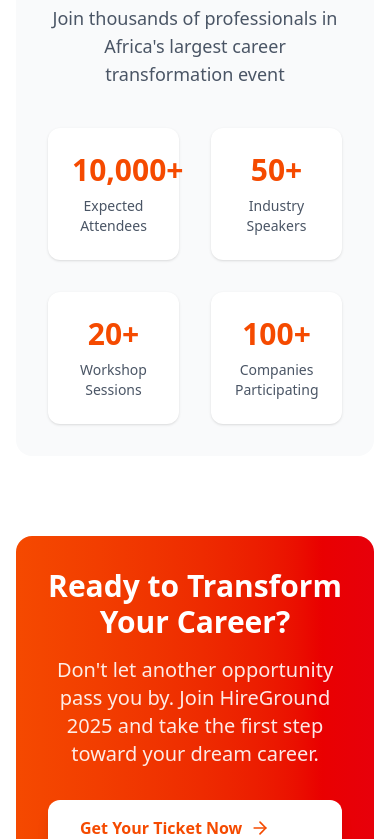
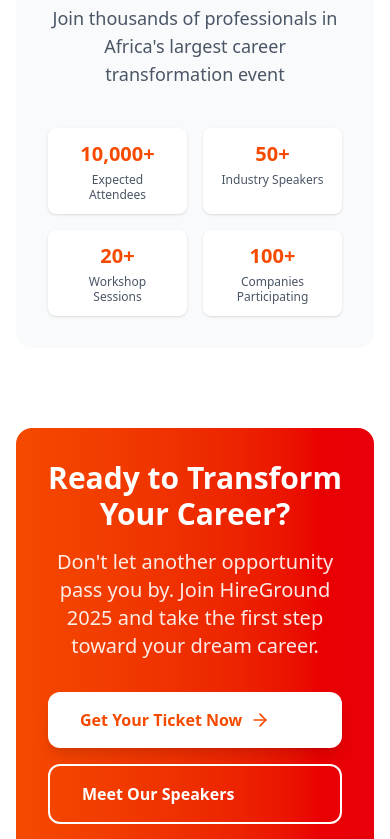
Before and after one commit to Phemmy-Dev/hireground-by-tlt, a React (Vite) app: page /about in a window 390 px wide. Shown: the part 3700-4539 px from the top of the page. Built offline with nearby package versions, Linux system fonts and the light colour scheme.

Commit message:
Made tweaks to areas not good on mobile

```diff
--- a/src/components/OrganizingTeam.jsx
+++ b/src/components/OrganizingTeam.jsx
@@ -10,7 +10,7 @@
     {
       id: 1,
       name: "Joshua Oroge ",
-      role: "HireGround Event Director",
+      role: "HireGround Project Lead",
       image: JoshuaImage,
       linkedin: "#",
       twitter: "#",
@@ -19,7 +19,7 @@
     {
       id: 2,
       name: "Oluwabukunmi Olaopa",
-      role: "HireGround Co-organizer",
+      role: "HireGround Programme Coordinator",
       image: BukunmiImage,
       linkedin: "#",
       twitter: "#",
--- a/src/components/sections/Cta.jsx
+++ b/src/components/sections/Cta.jsx
@@ -98,15 +98,12 @@
                   rel="noopener noreferrer"
                   whileHover={{ scale: 1.02, y: -2 }}
                   whileTap={{ scale: 0.98 }}
-                  className="group relative inline-flex items-center justify-center px-8 py-4 text-lg font-semibold text-white bg-orange-600 rounded-xl shadow-lg hover:shadow-xl transition-all duration-300 overflow-hidden min-w-[200px]"
+                  className="group inline-flex items-center justify-center px-8 py-4 text-lg font-semibold text-white bg-orange-600 hover:bg-orange-700 rounded-xl shadow-lg hover:shadow-xl transition-all duration-300 min-w-[200px]"
                 >
-                  <span className="relative flex items-center gap-3">
+                  <span className="flex items-center gap-3">
                     Get Your Ticket
                     <FiArrowRight className="w-5 h-5 group-hover:translate-x-1 transition-transform duration-300" />
                   </span>
-
-                  {/* Subtle hover effect */}
-                  <div className="absolute inset-0 bg-orange-700 opacity-0 group-hover:opacity-100 transition-opacity duration-300"></div>
                 </motion.a>
 
                 {/* Secondary CTA */}
--- a/src/components/sections/aboutsections/AboutHireground.jsx
+++ b/src/components/sections/aboutsections/AboutHireground.jsx
@@ -198,7 +198,7 @@
               </p>
             </div>
 
-            <div className="grid grid-cols-2 lg:grid-cols-4 gap-8">
+            <div className="grid grid-cols-2 lg:grid-cols-4 gap-4 sm:gap-6 lg:gap-8">
               {stats.map((stat, index) => (
                 <motion.div
                   key={index}
@@ -206,12 +206,12 @@
                   whileInView={{ opacity: 1, scale: 1 }}
                   transition={{ duration: 0.6, delay: index * 0.1 }}
                   viewport={{ once: true }}
-                  className="text-center bg-white rounded-xl p-6 shadow-sm"
+                  className="text-center bg-white rounded-lg sm:rounded-xl p-3 sm:p-4 lg:p-6 shadow-sm hover:shadow-md transition-all duration-300 hover:scale-105"
                 >
-                  <div className="text-3xl md:text-4xl font-bold text-orange-600 mb-2">
+                  <div className="text-xl sm:text-2xl lg:text-3xl xl:text-4xl font-bold text-orange-600 mb-1 sm:mb-2">
                     {stat.number}
                   </div>
-                  <div className="text-gray-600 font-medium text-sm">
+                  <div className="text-gray-600 font-medium text-xs sm:text-sm lg:text-base leading-tight px-1">
                     {stat.label}
                   </div>
                 </motion.div>
```
